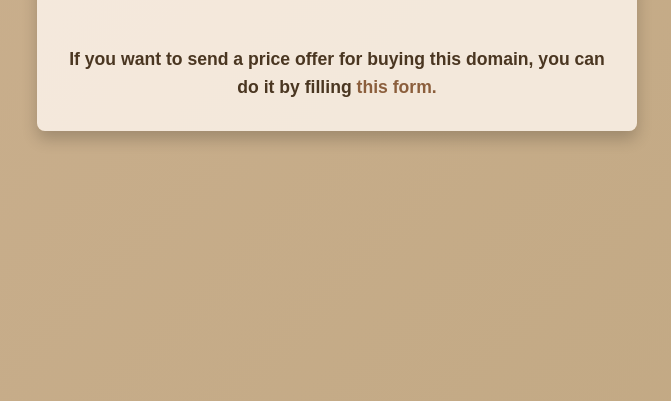
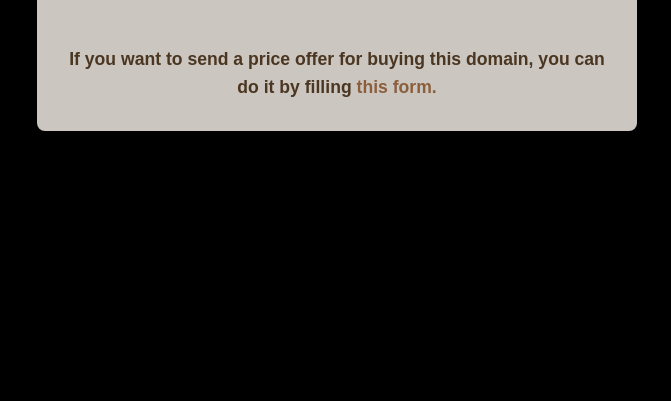
Before and after one commit to michalpixels/telka, a plain HTML site: page index.html in a window 1280 px wide. Shown: the part 399-800 px from the top of the page, without its empty margins (303-974 px from the left). Drawn offline with Linux system fonts and the light colour scheme.

Commit message:
Update index.html

```diff
--- a/index.html
+++ b/index.html
@@ -23,7 +23,7 @@
             color: #4a3621;
             text-align: center;
             overflow: hidden;
-            background: linear-gradient(135deg, #e8d5b5, #d0b495, #bba37b);
+            background: #000000;
             background-size: 400% 400%;
             animation: gradientAnimation 12s ease infinite;
         }
```
